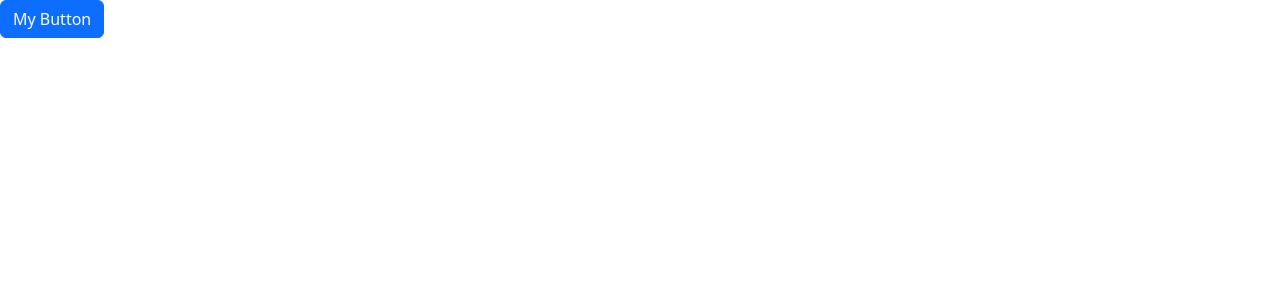
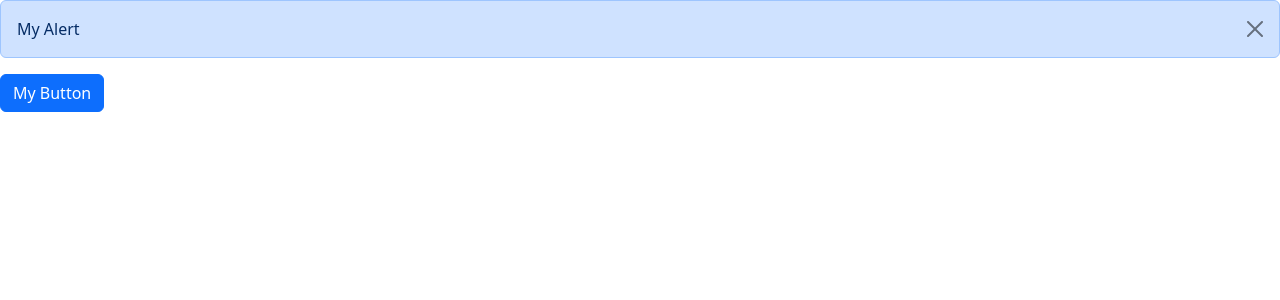
Before and after one commit to SasmithaHiram/React-Journey, a React (Vite) app: page / in a window 1280 px wide. Both pictures are taken after a click on the button "My Button". Shown: the top 300 px of the page. Built offline with nearby package versions, Linux system fonts and the light colour scheme.

Commit message:
Exercise

```diff
--- a/src/App.tsx
+++ b/src/App.tsx
@@ -1,9 +1,21 @@
+import { useState } from "react";
+import Alert from "./components/Alert";
 import Button from "./components/Button";
 
 function App() {
+  const [alertVisible, setAlertVisibility] = useState(false);
+
   return (
     <div>
-      <Button color="primary" onClick={() => console.log("Clicked")}>
+      {alertVisible && (
+        <Alert onClose={() => setAlertVisibility(false)}>My Alert</Alert>
+      )}
+      <Button
+        color="primary"
+        onClick={() => {
+          setAlertVisibility(true);
+        }}
+      >
         My Button
       </Button>
     </div>
--- a/src/components/Alert.tsx
+++ b/src/components/Alert.tsx
@@ -2,10 +2,22 @@
 
 interface Props {
   children: ReactNode;
+  onClose: () => void;
 }
 
-const Alert = ({ children }: Props) => {
-  return <div className="alert alert-primary">{children}</div>;
+const Alert = ({ children, onClose }: Props) => {
+  return (
+    <div className="alert alert-primary alert-dismissible">
+      {children}
+
+      <button
+        type="button"
+        className="btn-close"
+        data-bs-dismiss="ale"
+        onClick={onClose}
+      ></button>
+    </div>
+  );
 };
 
 export default Alert;
```
